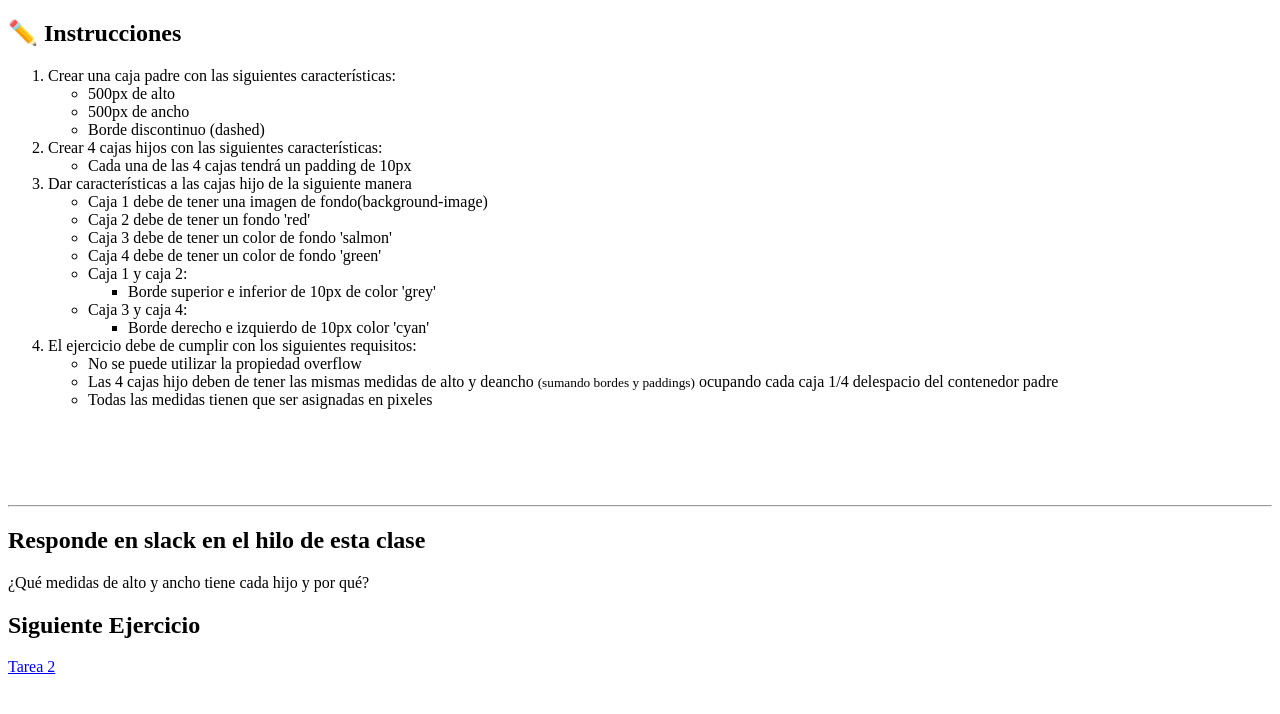
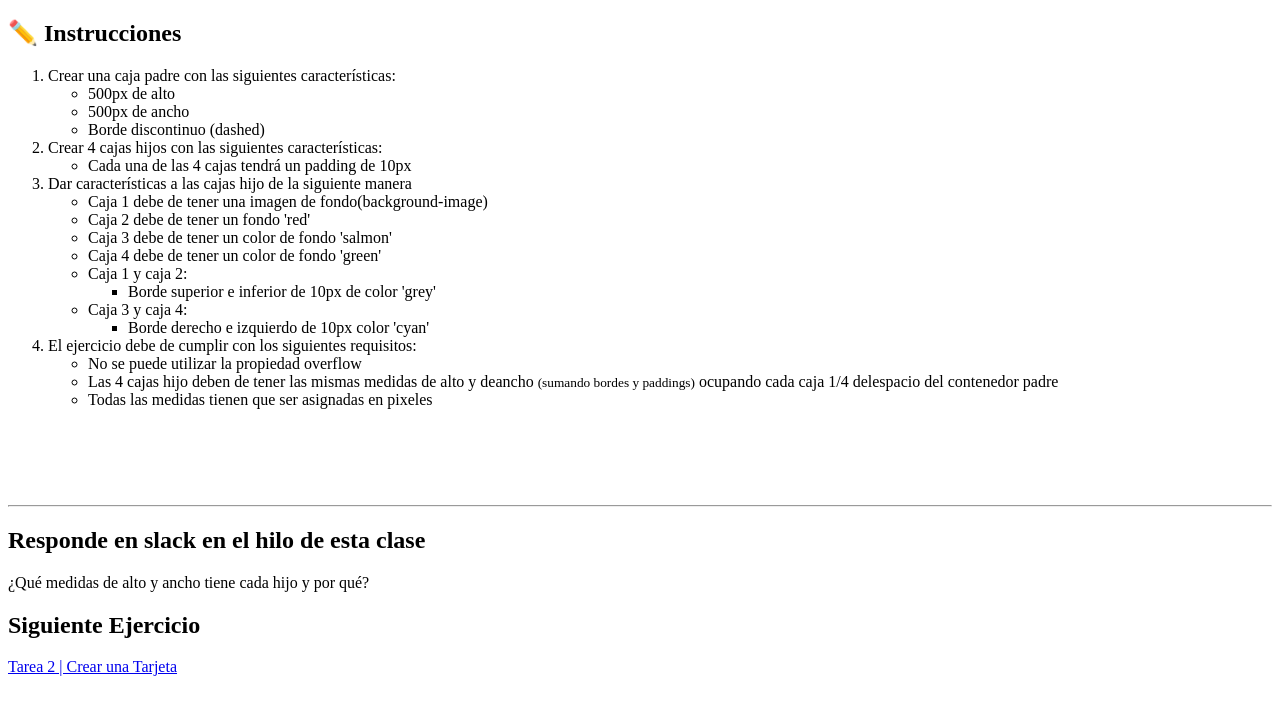
Before and after one commit to jsfdz/plantilla-academlo, a plain HTML site: page index.html in a window 1280 px wide. Shown: the part 62-776 px from the top of the page. Drawn offline with Linux system fonts and the light colour scheme.

Commit message:
Modificando enlace

```diff
--- a/index.html
+++ b/index.html
@@ -67,7 +67,7 @@
   </main>
 
   <h2>Siguiente Ejercicio</h2>
-  <a href="card.html">Tarea 2</a>
+  <a href="card.html">Tarea 2 | Crear una Tarjeta</a>
 </body>
 
 </html>
```
